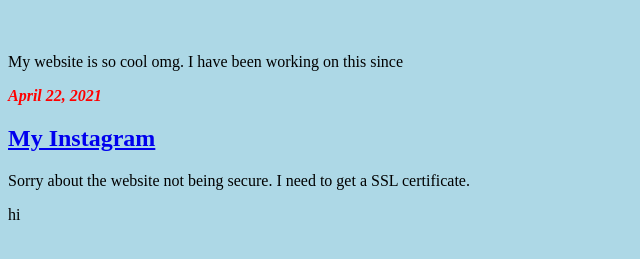
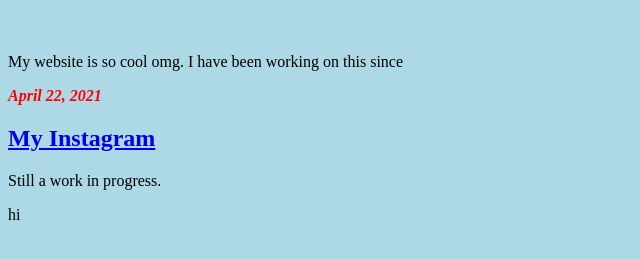
Before and after one commit to mariareccoppa/index.html, a plain HTML site: page index.html in a window 1280 px wide. Shown: the part 79-338 px from the top of the page, without its empty margins (0-640 px from the left). Drawn offline with Linux system fonts and the light colour scheme.

Commit message:
Update index.html

```diff
--- a/index.html
+++ b/index.html
@@ -14,7 +14,7 @@
             <p>My website is so cool omg. I have been working on this since</p>
             <p style="color:red;"><b><i>April 22, 2021</i></b></p>
             <a href="https://www.instagram.com/mariareccoppa/"><h2>My Instagram</h2></a>
-            <p>Sorry about the website not being secure. I need to get a SSL certificate. </p>
+            <p> Still a work in progress. </p>
         </main>
         <footer>
             <p>hi</p>
```
